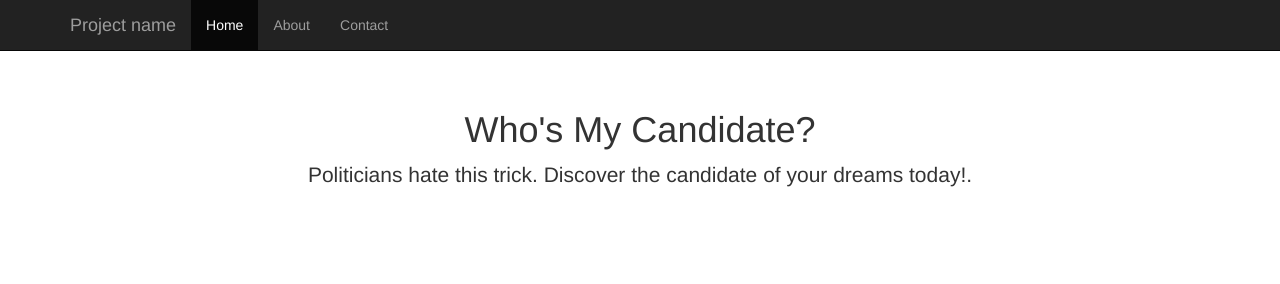
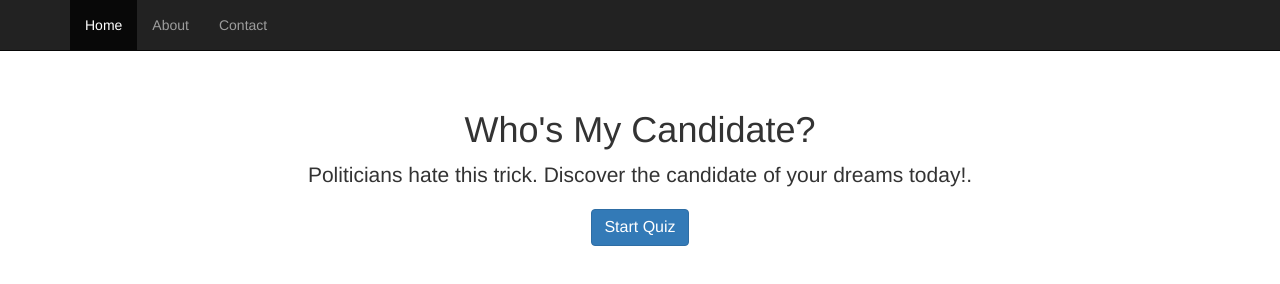
Before and after one commit to ajohri/match_candidate, a plain HTML site: page index.html in a window 1280 px wide. Drawn offline with nearby package versions, Linux system fonts and the light colour scheme.

Commit message:
start button added

```diff
--- a/index.html
+++ b/index.html
@@ -38,7 +38,7 @@
             <span class="icon-bar"></span>
             <span class="icon-bar"></span>
           </button>
-          <a class="navbar-brand" href="#">Project name</a>
+          <!-- <a class="navbar-brand" href="#">Project name</a> -->
         </div>
         <div id="navbar" class="collapse navbar-collapse">
           <ul class="nav navbar-nav">
@@ -55,6 +55,9 @@
       <div class="starter-template">
         <h1>Who's My Candidate?</h1>
         <p class="lead">Politicians hate this trick. Discover the candidate of your dreams today!.</p>
+
+        <button id="start-button" type="button" class="btn btn-primary">Start Quiz</button>
+
       </div>
 
     </div><!-- /.container -->
--- a/starter-template.css
+++ b/starter-template.css
@@ -5,3 +5,7 @@ body {
   padding: 40px 15px;
   text-align: center;
 }
+
+#start-button {
+	font-size: medium;
+}
```
